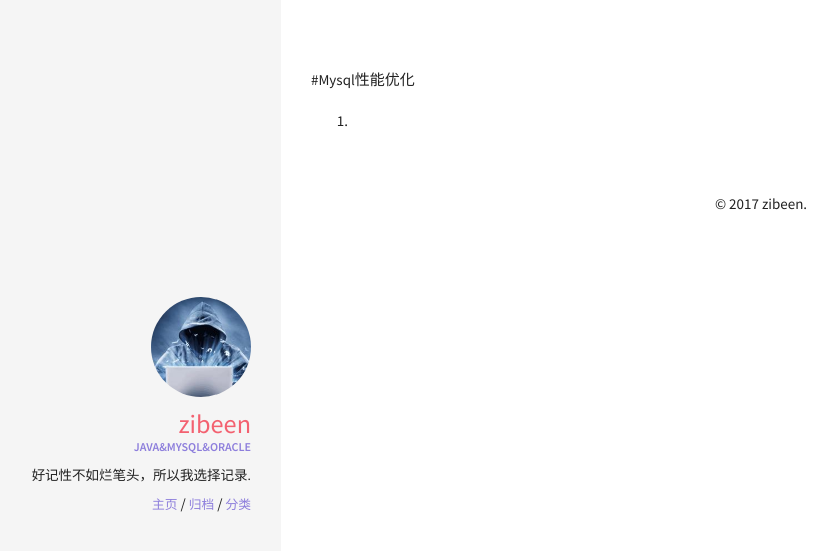
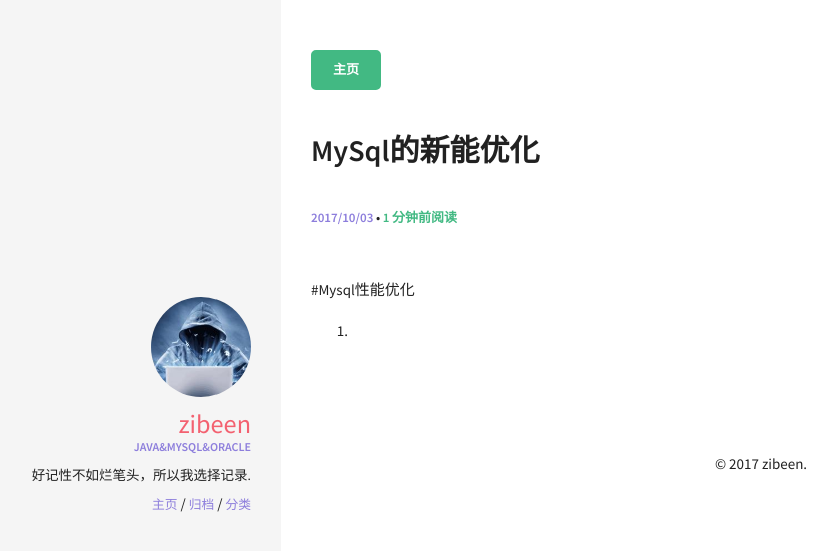
Before and after one commit to onehuang/HNote, a Jekyll site: the page built from _posts/2017-10-03-MySql_1.markdown, in a window 1280 px wide. Shown: the top 551 px of the page, without its empty margins (39-876 px from the left). Built offline with Jekyll 4.4.1, drawn with Linux system fonts in a browser that asks for light colours.

Commit message:
modified:   _layouts/post.html 	modified:   _posts/2017-10-03-MySql_1.markdown

```diff
--- a/_layouts/post.html
+++ b/_layouts/post.html
@@ -3,7 +3,7 @@
 ---
 
 <a class="btn" href= "{{ site.url }}/" >
-  Home
+  主页
 </a>
 {% if page.image.feature %}
 <div class="post-image-feature">
--- a/_posts/2017-10-03-MySql_1.markdown
+++ b/_posts/2017-10-03-MySql_1.markdown
@@ -1,5 +1,5 @@
 ---
-layout: default
+layout: post
 title: MySql的新能优化
 ---
 #Mysql性能优化
```
